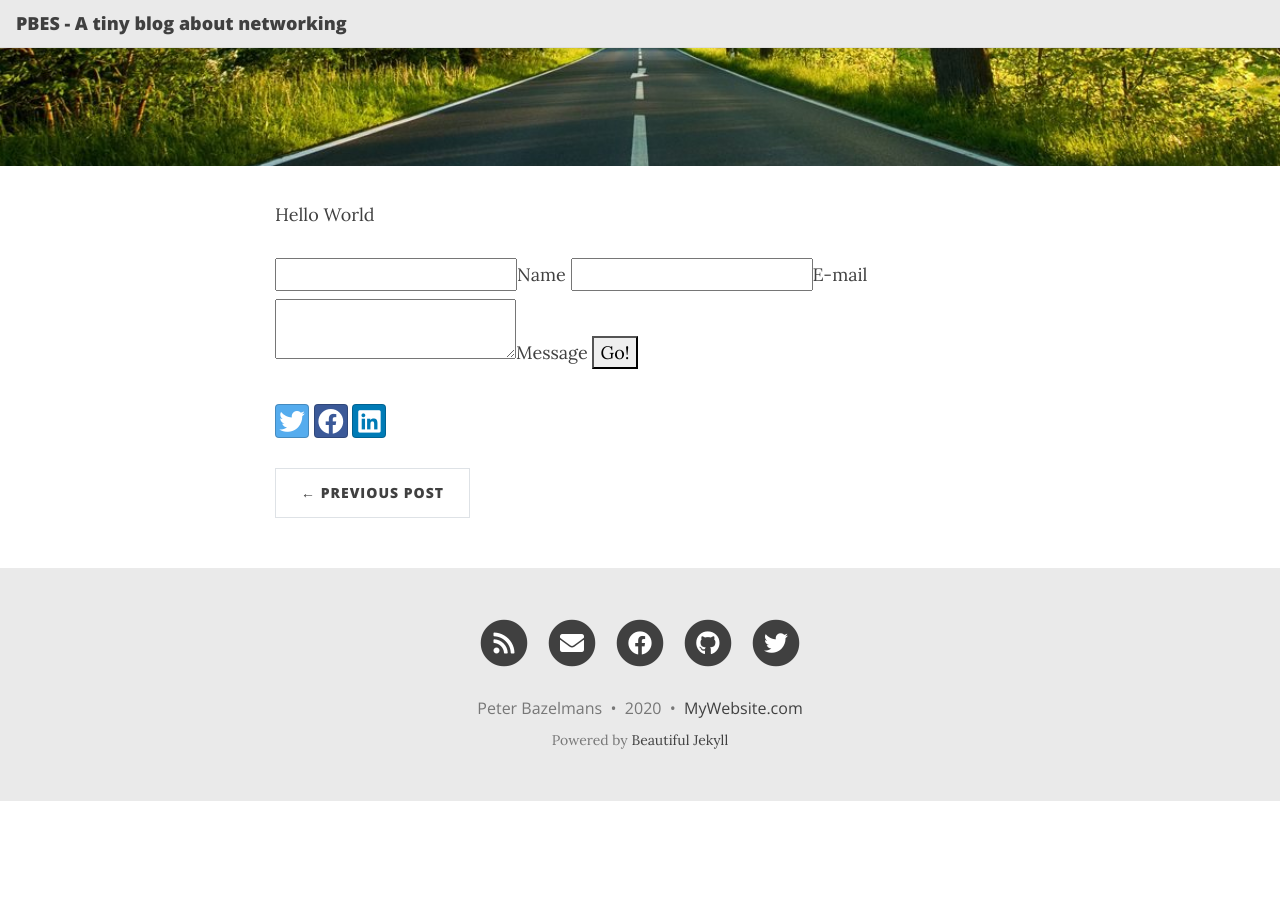
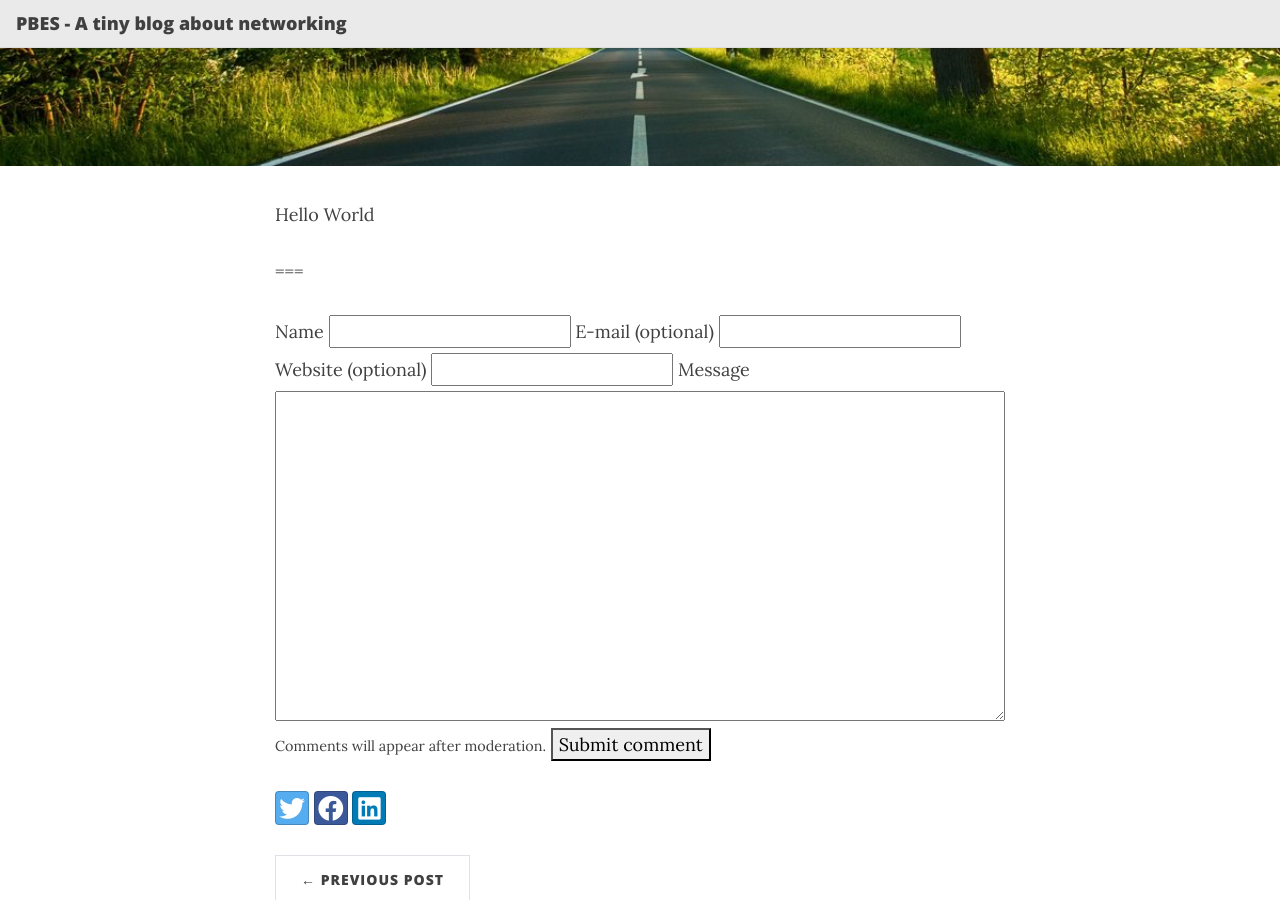
Before and after one commit to pbazelmans/pbazelmans.github.io, a Jekyll site: the page built from _posts/2020-10-18-testpage.md, in a window 1280 px wide and 900 px high, scrolled down 315 px. Built offline with Jekyll 4.4.1, drawn with Linux system fonts in a browser that asks for light colours; nearby versions of some CDN libraries; before the commit the page ends 1116 px from its top, so only the background shows below that.

Commit message:
comments

```diff
--- a/_config.yml
+++ b/_config.yml
@@ -141,6 +141,8 @@ cover-img: "/assets/img/path.png"
 
 # --- Comments --- #
 
+staticman_url: https://api.staticman.net/v3/entry/github/pbazelmans/pbazelmans.github.io/gh-pages/comments
+
 # To use Disqus comments, sign up to https://disqus.com and fill in your Disqus shortname (NOT the userid)
 #disqus: ""
 
--- a/_posts/2020-10-18-testpage.md
+++ b/_posts/2020-10-18-testpage.md
@@ -5,13 +5,43 @@ cover-img: /assets/img/path.jpg
 ---
 Hello World
 
-<form method="POST" action="https://api.staticman.net/v3/entry/github/pbazelmans/pbazelmans.github.io/gh-pages/comments">
-  <input name="options[redirect]" type="hidden" value="https://my-site.com">
-  <!-- e.g. "2016-01-02-this-is-a-post" -->
-  <input name="options[slug]" type="hidden" value="{{ page.slug }}">
-  <label><input name="fields[name]" type="text">Name</label>
-  <label><input name="fields[email]" type="email">E-mail</label>
-  <label><textarea name="fields[message]"></textarea>Message</label>
+===
 
-  <button type="submit">Go!</button>
-</form>
+<!-- Comments -->
+{% if site.data.comments[page.slug] %}
+    <h3>
+    {% if site.data.comments[page.slug].size > 1 %}
+      {{ site.data.comments[page.slug] | size }}
+    {% endif %}
+    Comments:
+    </h3>
+  {% assign comments = site.data.comments[page.slug] | sort %}
+    {% for comment in comments %}
+      <label>
+        {% if comment[1].url %}
+          <a href="{{ comment[1].url }}">
+        {% endif %}
+        <strong>{{ comment[1].name }}</strong>
+        {% if comment[1].url %}
+          </a>
+        {% endif %}
+      </label>
+      <em>{{ comment[1].date | date: "%B %d, %Y" }}</em>
+      <p>{{ comment[1].message | markdownify }}</p>
+    {% endfor %}
+{% endif %}
+<!-- Comments Form -->
+  <form method="POST" action="{{ site.staticman_url }}">
+    <input name="options[redirect]" type="hidden" value="https://example.com">
+    <input name="options[slug]" type="hidden" value="{{ page.slug }}">
+      <label>Name</label>
+      <input name="fields[name]" type="text">
+      <label>E-mail (optional)</label>
+      <input name="fields[email]" type="email">
+      <label>Website (optional)</label>
+      <input name="fields[url]" type="url">
+      <label>Message</label>
+      <textarea style="width:100%" name="fields[message]" rows="12"></textarea>
+      <small>Comments will appear after moderation.</small>
+      <button type="submit">Submit comment</button>
+  </form>
```
